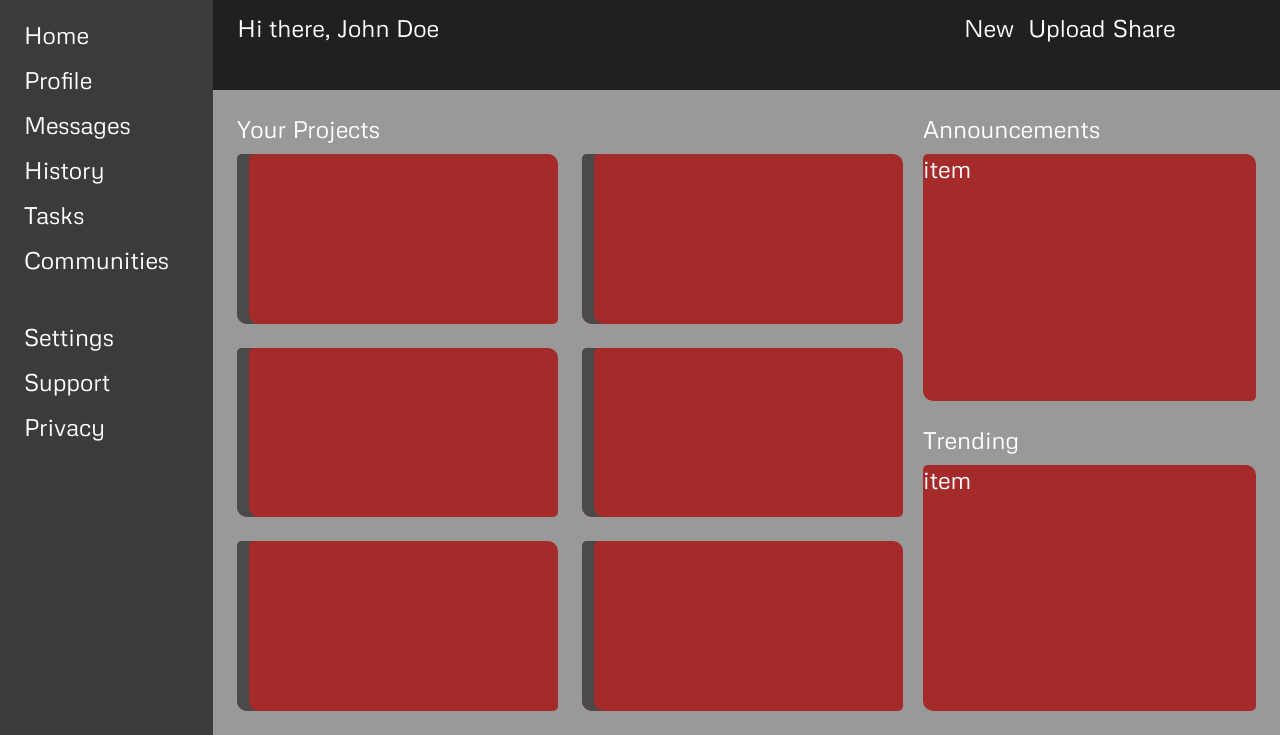
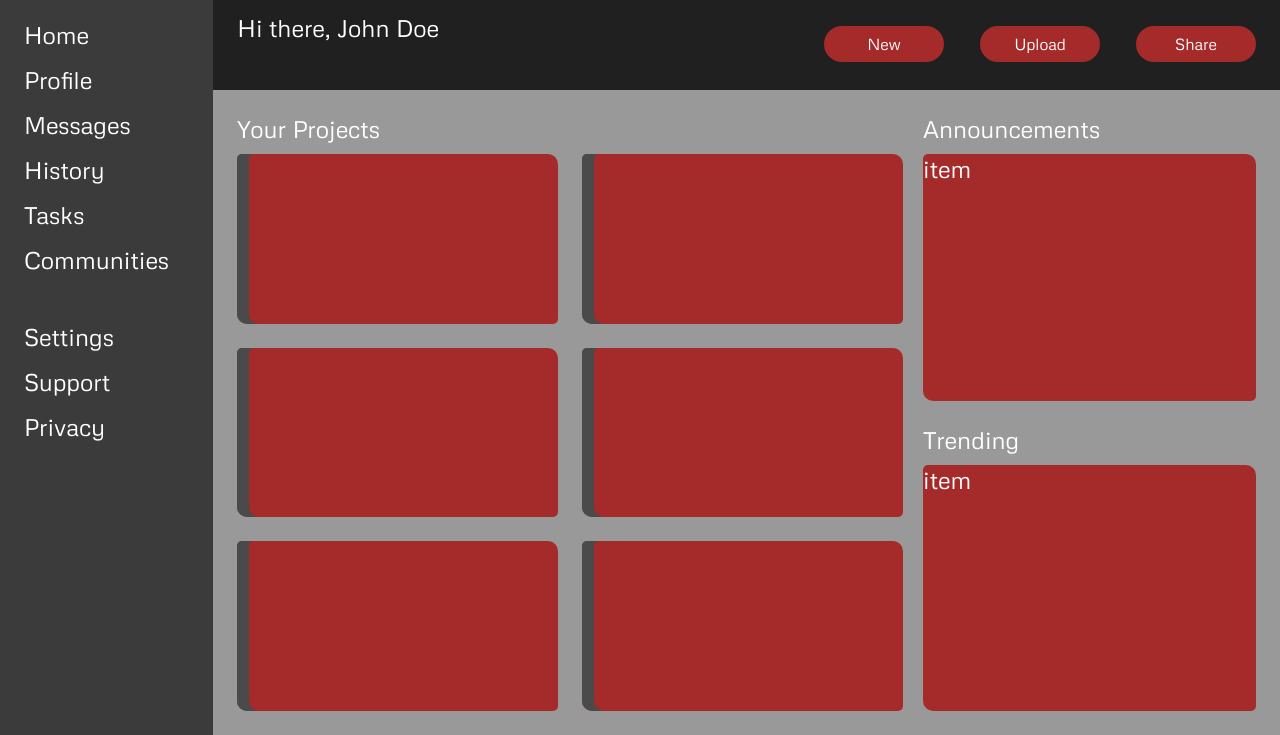
Before and after one commit to imranradzi/admin-dashboard, a plain HTML site: page index.html in a window 1280 px wide. Shown: the part 65-800 px from the top of the page. Drawn offline with Linux system fonts and the light colour scheme.

Commit message:
resized items in the user options to make it look nicer

```diff
--- a/styles.css
+++ b/styles.css
@@ -55,11 +55,21 @@ html, body {
 
 .user-options {
   display: grid;
-  grid-template-columns: 1fr 1fr 1fr;
+  padding: 0;
+  grid-template-columns: repeat(3, 1fr);
+  gap: 36px;
 }
 
 .user-options > div {
+  font-size: 16px;
   justify-self: center;
+  align-self: center;
+  background-color: brown;
+  border-radius: 24px;
+  padding: 8px 20px;
+  min-width: 80px;
+  display: flex;
+  justify-content: center;
 }
 
 .main-content {
```
